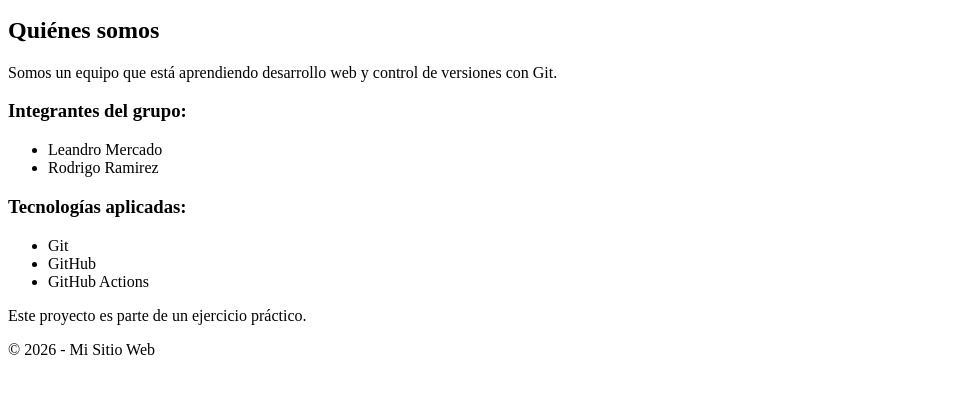
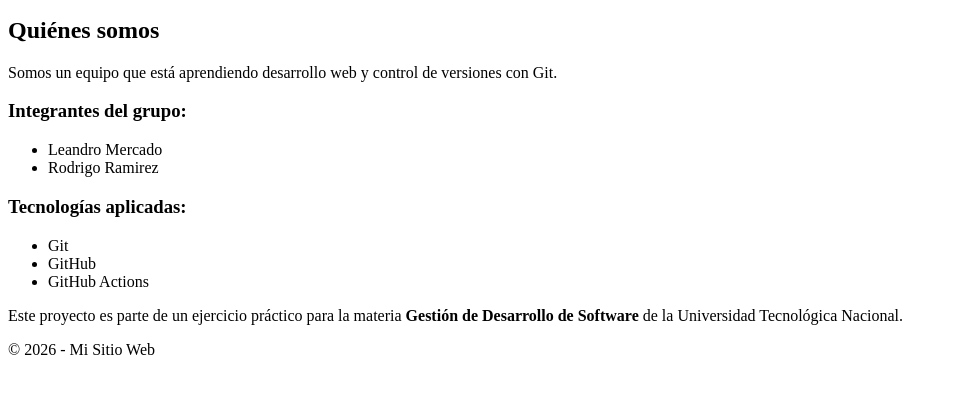
Before and after one commit to Leandro-Mercado-Simi/test-gestion, a plain HTML site: page TP1_gestion/about.html in a window 1280 px wide. Shown: the part 101-494 px from the top of the page, without its empty margins (0-957 px from the left). Drawn offline with Linux system fonts and the light colour scheme.

Commit message:
fix: mejora el texto final

```diff
--- a/TP1_gestion/about.html
+++ b/TP1_gestion/about.html
@@ -1,4 +1,4 @@
-<!DOCTYPE html>
+<!doctype html>
 <html lang="es">
   <head>
     <meta charset="UTF-8" />
@@ -31,7 +31,11 @@
         <li>GitHub</li>
         <li>GitHub Actions</li>
       </ul>
-      <p>Este proyecto es parte de un ejercicio práctico.</p>
+      <p>
+        Este proyecto es parte de un ejercicio práctico para la materia
+        <strong>Gestión de Desarrollo de Software</strong> de la Universidad
+        Tecnológica Nacional.
+      </p>
     </main>
 
     <footer>
```
